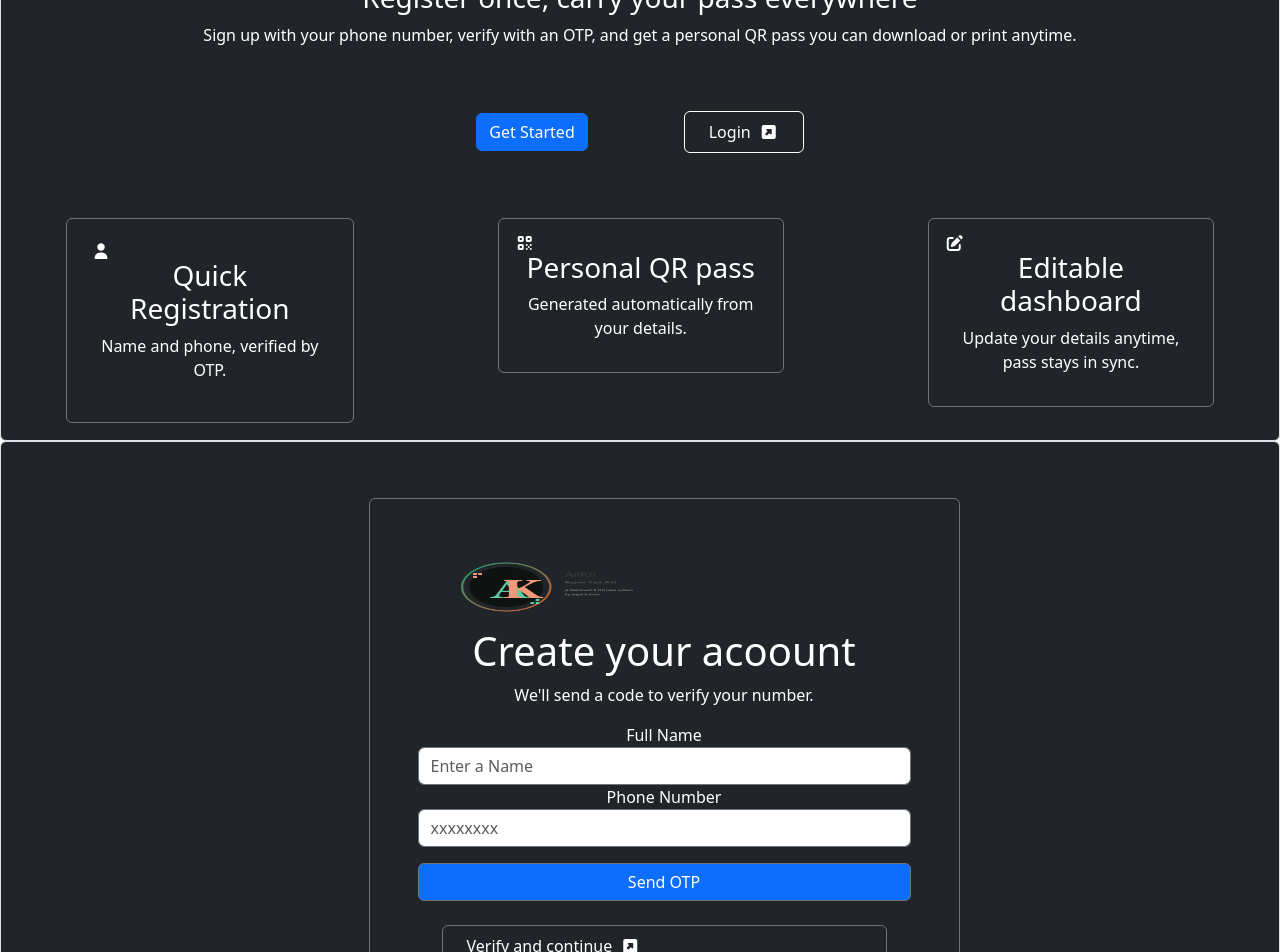
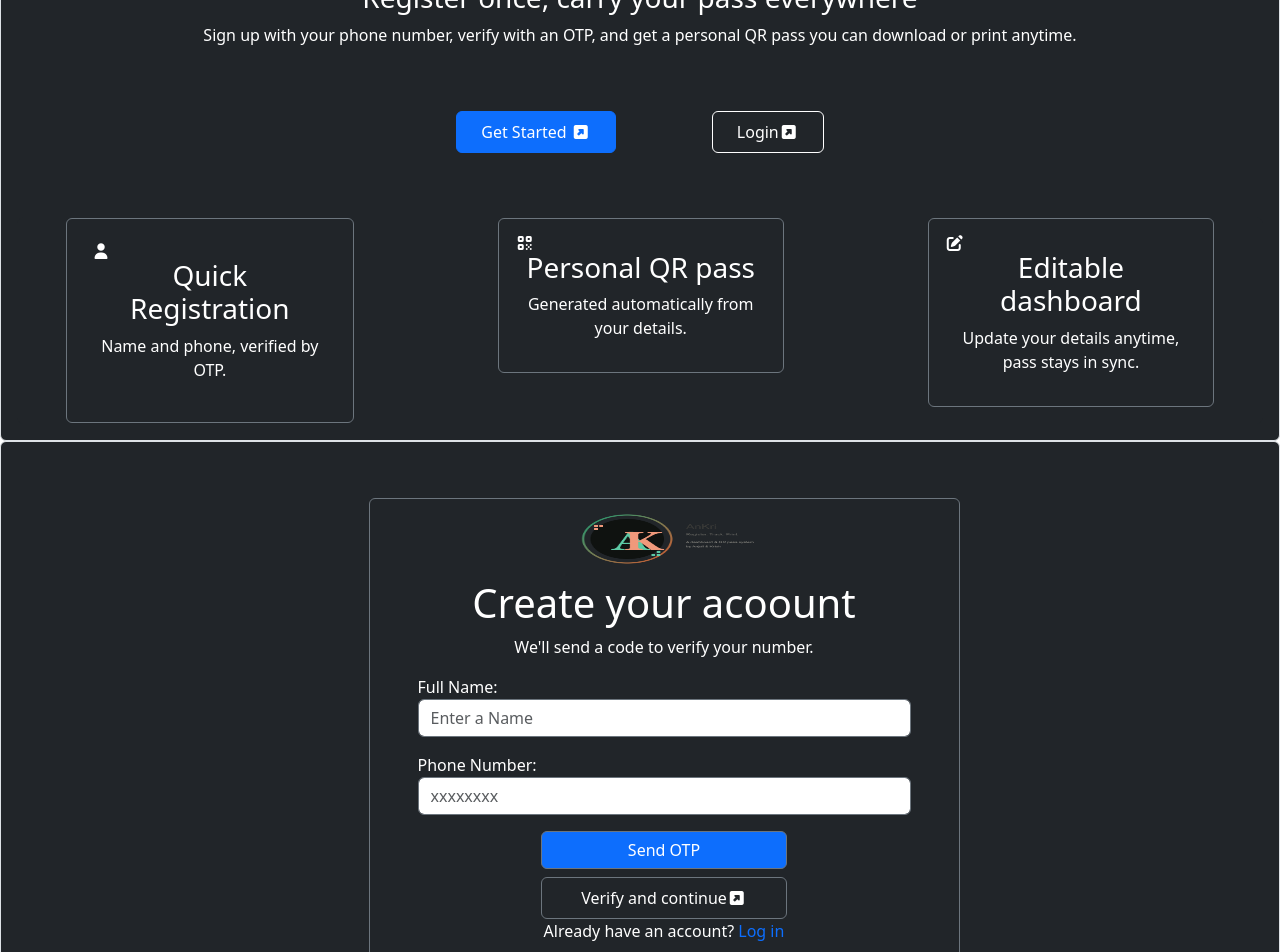
Before and after one commit to anjali-2511/AJSpire-Internship-Journey-, a React (Vite) app in the folder ReactJs_Mini_Project/QR_Code_Generator_Using_User_Details/vite-project/: page / in a window 1280 px wide. Shown: the part 220-1172 px from the top of the page. Built offline with nearby package versions, Linux system fonts and the light colour scheme.

Commit message:
Home section completed

```diff
--- a/ReactJs_Mini_Project/QR_Code_Generator_Using_User_Details/vite-project/src/Home.jsx
+++ b/ReactJs_Mini_Project/QR_Code_Generator_Using_User_Details/vite-project/src/Home.jsx
@@ -7,8 +7,8 @@ function Home() {
                 <h3 className="text-white"> Register once, carry your pass everywhere</h3>
                 <p className="text-white"> Sign up with your phone number, verify with an OTP, and get a personal QR pass you can download or print anytime.</p>
 
-                <button className="btn btn-primary m-5">Get Started</button>
-                <button className="btn btn-dark border-white px-4 py-2 d-inline-flex align-items-center gap-2 m-5">Login <i class="fa-solid fa-square-up-right"  ></i></button>
+                <button className="btn btn-primary m-5 px-4 py-2">Get Started <i class="fa-solid fa-square-up-right"  ></i></button>
+                <button className="btn btn-dark border-white px-4 py-2 d-inline-flex align-items-center  m-5">Login <i class="fa-solid fa-square-up-right"  ></i></button>
 
                 <div className="card flex-row bg-dark border-dark gap-5 m-3">
                     <div className="card bg-dark text-white border-secondary w-25 h-25 ms-5 me-5 p-4 ">
--- a/ReactJs_Mini_Project/QR_Code_Generator_Using_User_Details/vite-project/src/Registration.jsx
+++ b/ReactJs_Mini_Project/QR_Code_Generator_Using_User_Details/vite-project/src/Registration.jsx
@@ -1,25 +1,25 @@
 import logo from "../public/project_logo.png"
-function Registration(){
-    return(
+function Registration() {
+    return (
         <>
-        <div className="bg-dark text-center vh-50 border rounded d-flex justify-content-center p-5">
-            <div className="card bg-dark ms-5 text-white border-secondary w-50 h-50 mt-2 p-5">
-                 <img src={logo} alt="" width="250" height="80" />
-                 <h1>Create your acoount</h1>
-                 <p>We'll send a code to verify your number.</p>
+            <div className="bg-dark vh-50 border rounded d-flex justify-content-center p-5">
+                <div className="card bg-dark ms-5 text-white border-secondary w-50 h-50 mt-2 ps-5 pe-5">
+                    <div className="d-flex justify-content-center"> <img src={logo} alt="" width="250" height="80"/></div>
+                    <h1 className="text-center">Create your acoount</h1>
+                    <p className="text-center">We'll send a code to verify your number.</p>
 
+                    <span> Full Name: </span>
+                    <input type="text" placeholder="Enter a Name" className="form-control border-secondary mb-3" />
 
-                    <span>Full Name</span>
-                    <input type="text" placeholder="Enter a Name" className="form-control border-secondary" />
-
-
-                    <span>Phone Number</span>
+                    <span className="">Phone Number:</span>
                     <input type="text" placeholder="xxxxxxxx" className="form-control border-secondary" />
 
-                    <button className="btn btn-primary mt-3 border-secondary">Send OTP</button>
+                    <div className="d-flex justify-content-center"> <button className="btn btn-primary mt-3 border-secondary w-50  ">Send OTP</button>
+                    </div>
 
-                    <button className="btn btn-dark border-secondary px-4 py-2 d-inline-flex align-items-center gap-2 m-4">Verify and continue<i class="fa-solid fa-square-up-right"></i></button>
-                    <p>Already have an account? <span className="text-primary">Log in</span></p>
+                    <div className="d-flex justify-content-center"> <button className="btn btn-dark border-secondary px-4 py-2 w-50 gap-2 mt-2">Verify and continue<i class="fa-solid fa-square-up-right"></i></button>
+                    </div>
+                    <p className="text-center">Already have an account? <span className="text-primary">Log in</span></p>
 
 
                 </div>
```
Lines whose indentation alone changed are shown as unchanged.
